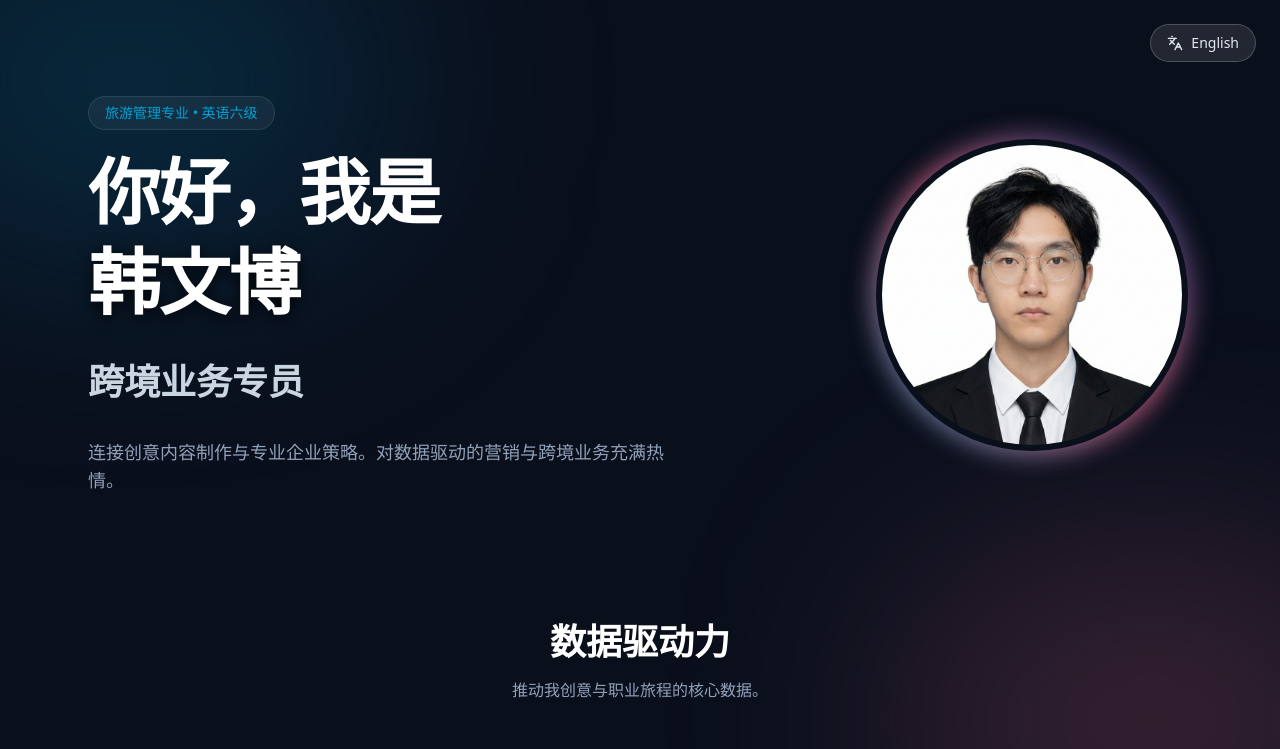
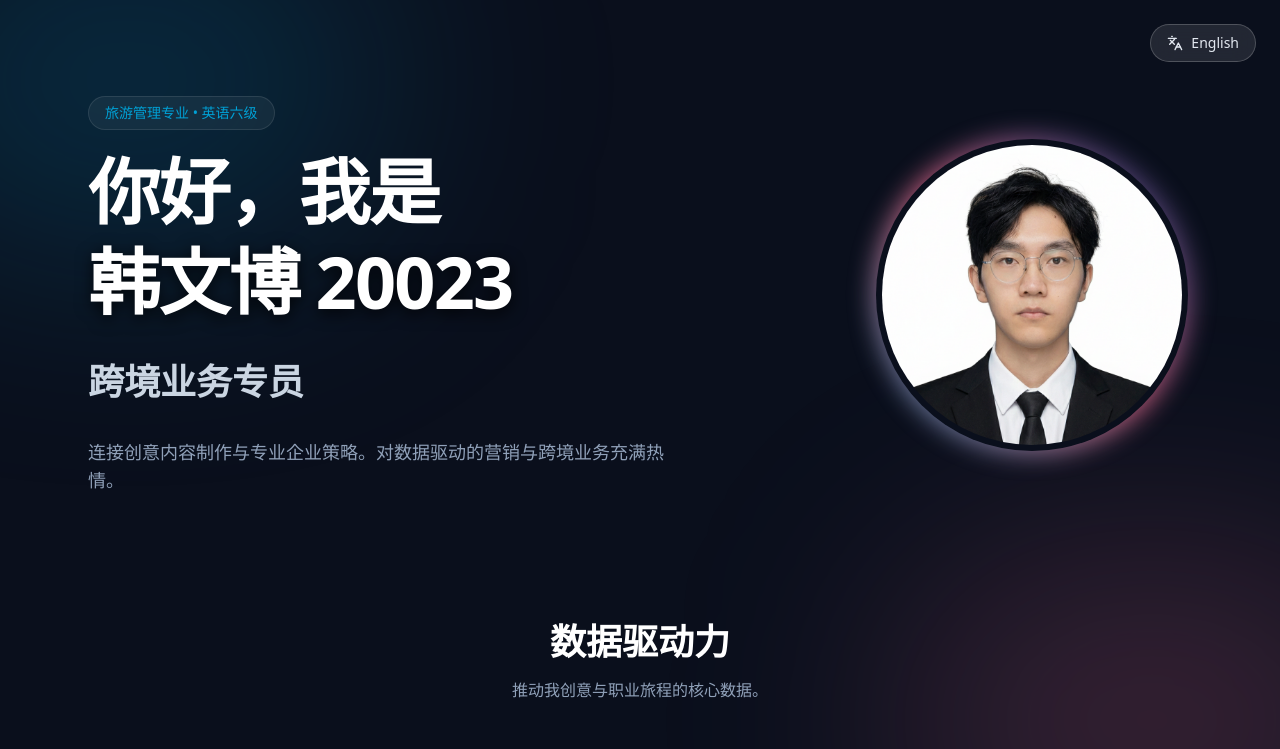
Before and after one commit to Zm1883007/Riven-Resume, a React (Vite) app: page / in a window 1280 px wide. Shown: the top 749 px of the page. Built offline with nearby package versions, Linux system fonts and the light colour scheme.

Commit message:
Update Resume: 2026/03/13 周五 18:46:35.39

```diff
--- a/index.html
+++ b/index.html
@@ -3,7 +3,7 @@
   <head>
     <meta charset="UTF-8" />
     <meta name="viewport" content="width=device-width, initial-scale=1.0" />
-    <title>My Google AI Studio App</title>
+    <title>My Resume</title>
   </head>
   <body>
     <div id="root"></div>
--- a/src/App.tsx
+++ b/src/App.tsx
@@ -47,7 +47,7 @@ const TRANSLATIONS = {
     roles: ["B站内容创作者", "跨境业务专员", "基层网点运营", "AI编程"],
     tags: "旅游管理专业 • 英语六级",
     greeting: "你好，我是",
-    name: "韩文博",
+    name: "韩文博 20023",
     description: "连接创意内容制作与专业企业策略。对数据驱动的营销与跨境业务充满热情。",
     dataTitle: "数据驱动力",
     dataSubtitle: "推动我创意与职业旅程的核心数据。",
```
Also changed, not shown: 2 other files (tests, documents, lock files or other folders).
